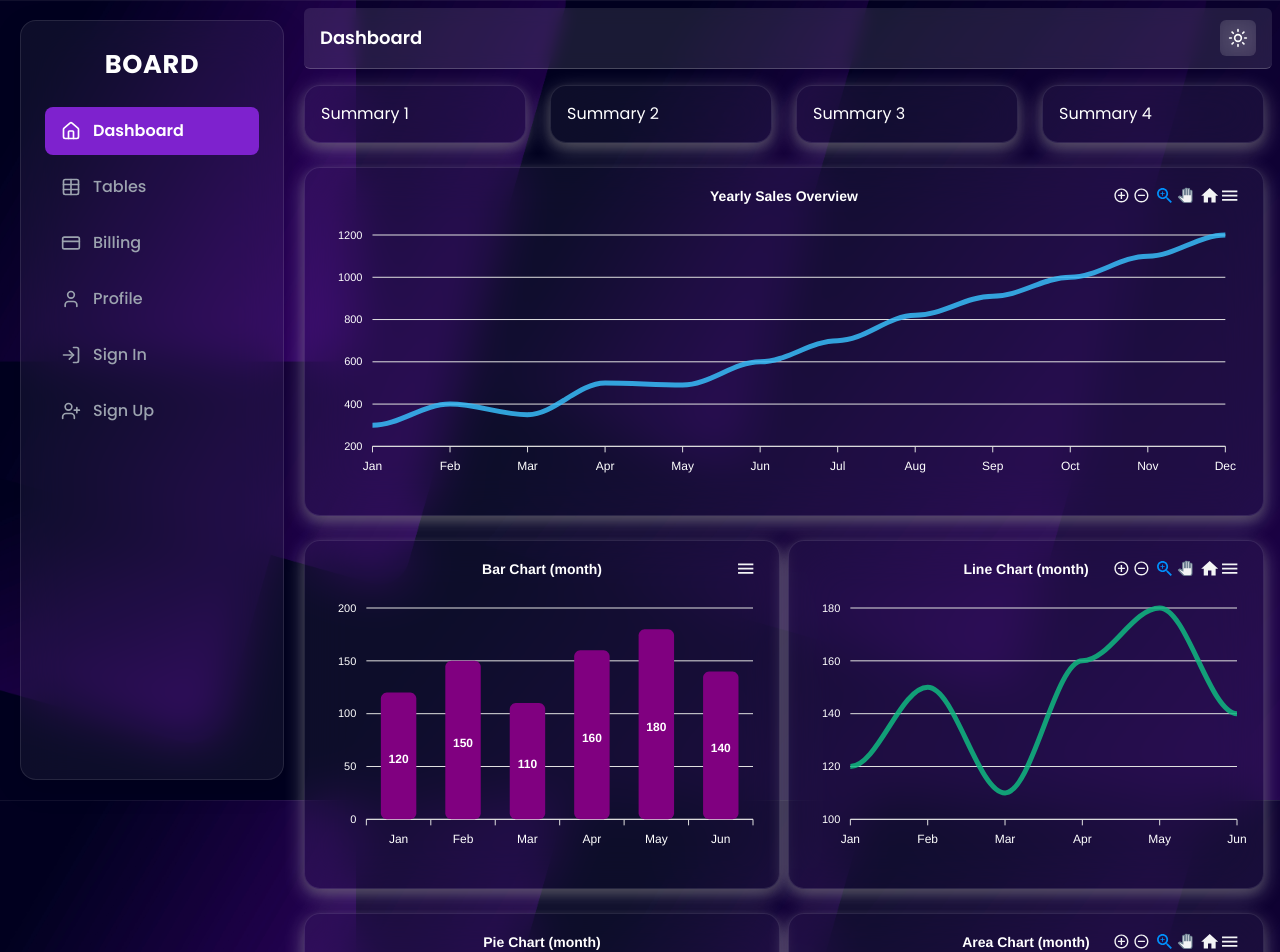
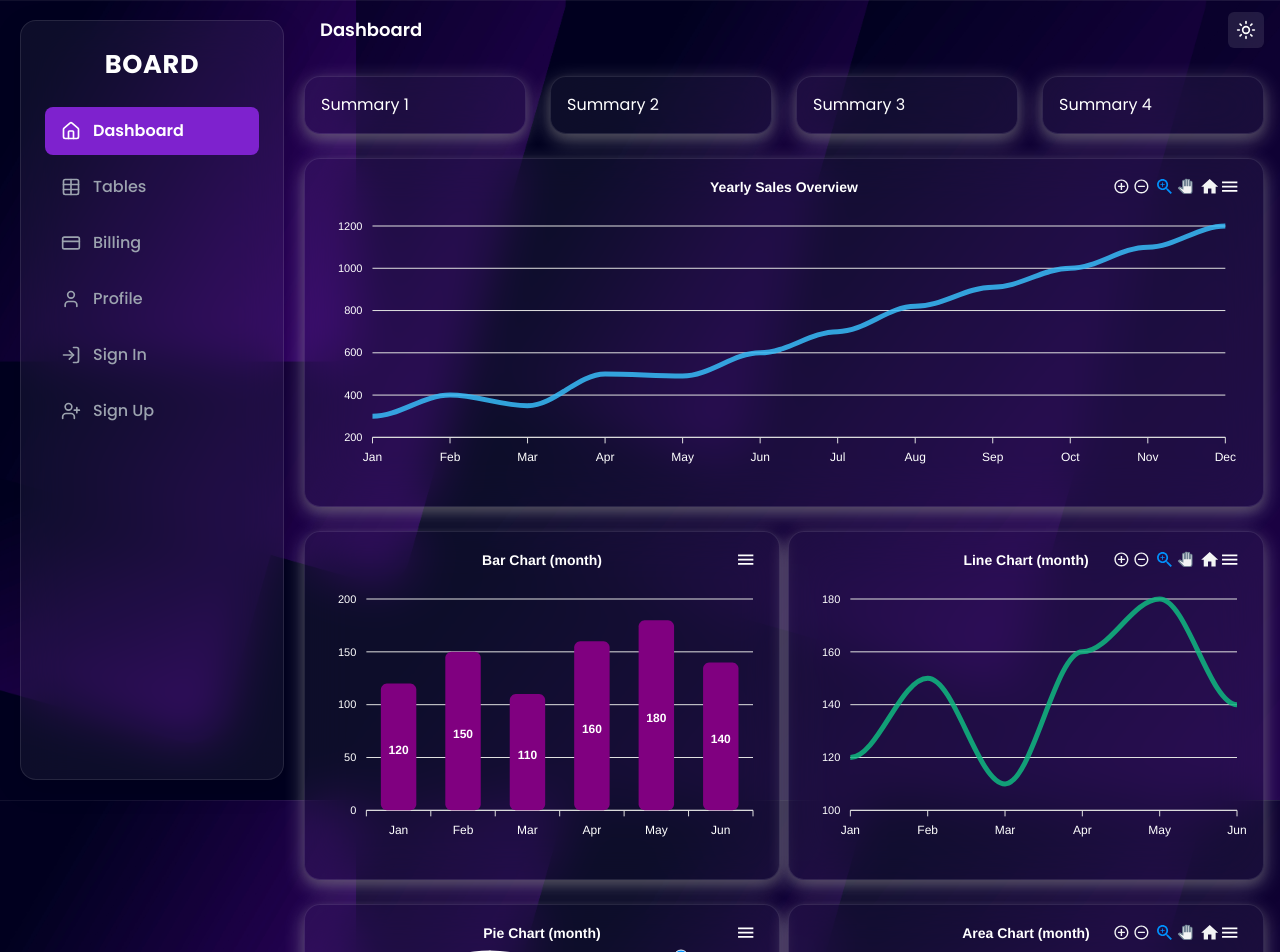
Before and after one commit to roninstack101/analytics, a React (Create React App) app: page / in a window 1280 px wide. Shown: the top 952 px of the page. Built offline with nearby package versions, Linux system fonts and the light colour scheme.

Commit message:
dark aur graph proper

```diff
--- a/src/Component/Graph/AreaChart.js
+++ b/src/Component/Graph/AreaChart.js
@@ -1,6 +1,6 @@
-// components/Graph/AreaChart.jsx
 import React from "react";
 import Chart from "react-apexcharts";
+import '../StyleSheet/style.css'
 
 const AreaChart = ({ categories, values, filter }) => {
   const options = {
--- a/src/Component/Graph/BarChart.js
+++ b/src/Component/Graph/BarChart.js
@@ -8,7 +8,17 @@ const BarChart = ({ categories, values, filter }) => {
       id: "bar-chart",
       background: "transparent",
       foreColor: "#ffffff",
-      toolbar: { tools: { download: true } },
+      toolbar: {
+        tools: {
+          download: true,
+          selection: true,
+          zoom: true,
+          zoomin: true,
+          zoomout: true,
+          pan: true,
+          reset: true,
+        }
+      },
     },
     plotOptions: { bar: { borderRadius: 6, columnWidth: "55%" } },
     xaxis: { categories },
@@ -21,7 +31,7 @@ const BarChart = ({ categories, values, filter }) => {
 
   const series = [{ name: "Sales", data: values }];
 
-  return <Chart options={options} series={series} type="bar"  height={300} width='100%' />;
+  return <Chart options={options} series={series} type="bar" height={300} width='100%' />;
 };
 
 export default BarChart;
--- a/src/Component/Graph/LineChart.js
+++ b/src/Component/Graph/LineChart.js
@@ -1,6 +1,6 @@
-// components/Graph/LineChart.jsx
 import React from "react";
 import Chart from "react-apexcharts";
+import '../StyleSheet/style.css'
 
 const LineChart = ({ categories, values, filter }) => {
   const options = {
@@ -8,7 +8,17 @@ const LineChart = ({ categories, values, filter }) => {
       id: "line-chart",
       background: "transparent",
       foreColor: "#ffffff",
-      toolbar: { tools: { download: true } },
+      toolbar: {
+        tools: {
+          download: true,
+          selection: true,
+          zoom: true,
+          zoomin: true,
+          zoomout: true,
+          pan: true,
+          reset: true,
+        }
+      },
     },
     xaxis: { categories },
     stroke: { curve: "smooth" },
@@ -20,7 +30,7 @@ const LineChart = ({ categories, values, filter }) => {
 
   const series = [{ name: "Sales", data: values }];
 
-  return <Chart options={options} series={series} type="line"  height={300} width='100%' />;
+  return <Chart options={options} series={series} type="line" height={300} width='100%' />;
 };
 
 export default LineChart;
--- a/src/Component/Graph/PieChart.js
+++ b/src/Component/Graph/PieChart.js
@@ -1,11 +1,25 @@
-// components/Graph/PieChart.jsx
 import React from "react";
 import Chart from "react-apexcharts";
+import '../StyleSheet/style.css'
 
 const PieChart = ({ series, filter }) => {
   const options = {
     labels: ["Product A", "Product B", "Product C", "Product D"],
-    chart: { foreColor: "#ffffff" },
+    chart: {
+      foreColor: "#ffffff",
+      toolbar: {
+        show: true,
+        tools: {
+          download: true,
+          selection: true,
+          zoom: true,
+          zoomin: true,
+          zoomout: true,
+          pan: true,
+          reset: true,
+        },
+      },
+    },
     title: { text: `Pie Chart (${filter})`, align: "center" },
     tooltip: { theme: "dark" },
   };
--- a/src/Component/Graph/yearlylinechart.js
+++ b/src/Component/Graph/yearlylinechart.js
@@ -1,5 +1,6 @@
 import React from "react";
 import Chart from "react-apexcharts";
+import '../StyleSheet/style.css'
 
 const YearlyLineChart = () => {
   const series = [
--- a/src/Component/Header/header.js
+++ b/src/Component/Header/header.js
@@ -1,4 +1,5 @@
 import { Menu, X, Moon, Sun } from "lucide-react";
+import { useEffect, useState } from "react";
 import { useLocation } from "react-router-dom";
 
 const menuItems = [
@@ -13,13 +14,37 @@ const menuItems = [
 const Header = ({ open, setOpen, darkMode, setDarkMode }) => {
   const location = useLocation();
   const lightColor = "rgba(0,103,216,0.8)";
+  const [scrolled, setScrolled] = useState(false);
+
+  useEffect(() => {
+    const handleScroll = () => {
+      setScrolled(window.scrollY > 10);
+    };
+    window.addEventListener("scroll", handleScroll);
+    return () => window.removeEventListener("scroll", handleScroll);
+  }, []);
 
   const pageTitle =
     menuItems.find((item) => item.path === location.pathname)?.name ||
     "My Dashboard";
 
   return (
-    <header className="sticky top-0 rounded-md md:mt-2 md:mr-2 xl:mt-2 xl:mr-2 md:ml-[16.5rem] xl:ml-[19rem] z-10 px-4 py-3 bg-white/10 backdrop-blur border-b border-white/20 text-white font-[Poppins] flex items-center justify-between ">
+    <header
+      className={`
+      sticky z-10 rounded-md
+      ${scrolled ? 'top-2 md:top-2 xl:top-2' : 'top-0'}
+      md:ml-[16.5rem] xl:ml-[19rem]
+      px-4 py-3 font-[Poppins]
+      flex items-center justify-between
+      transition-all duration-300
+      ${scrolled
+          ? (darkMode
+            ? 'ml-2 mt-2 mr-2 md:mt-2 md:mr-2 xl:mt-2 xl:mr-2 bg-white/10 backdrop-blur border-white/10 text-white'
+            : 'ml-2 mt-2 mr-2 md:mt-2 md:mr-2 xl:mt-2 xl:mr-2 bg-[#fff] text-white shadow-md border border-white/10')
+          : ''}
+    `}
+    >
+
       {/* Sidebar Toggle for Mobile */}
       <button
         onClick={() => setOpen(!open)}
@@ -31,7 +56,7 @@ const Header = ({ open, setOpen, darkMode, setDarkMode }) => {
 
       {/* Heading and Toggle */}
       <div className="flex items-center justify-between w-full">
-        <span className="text-lg font-semibold mx-auto md:mx-0"  style={{ color: !darkMode ? lightColor : "white" }}>
+        <span className="text-lg font-semibold mx-auto md:mx-0" style={{ color: !darkMode ? lightColor : "white" }}>
           {pageTitle}
         </span>
 
@@ -39,10 +64,10 @@ const Header = ({ open, setOpen, darkMode, setDarkMode }) => {
           onClick={() => setDarkMode(!darkMode)}
           className="p-2 bg-white/10 backdrop-blur rounded-md text-white"
         >
-           {darkMode ? (
+          {darkMode ? (
             <Sun className="w-5 h-5 text-white" />
           ) : (
-            <Moon className="w-5 h-5" style={{ color: lightColor}} />
+            <Moon className="w-5 h-5" style={{ color: lightColor }} />
           )}
         </button>
       </div>
```
Also changed, not shown: src/Component/Header/sidebar.js (+6 -7 lines), src/Component/StyleSheet/style.css (line endings or trailing spaces).
